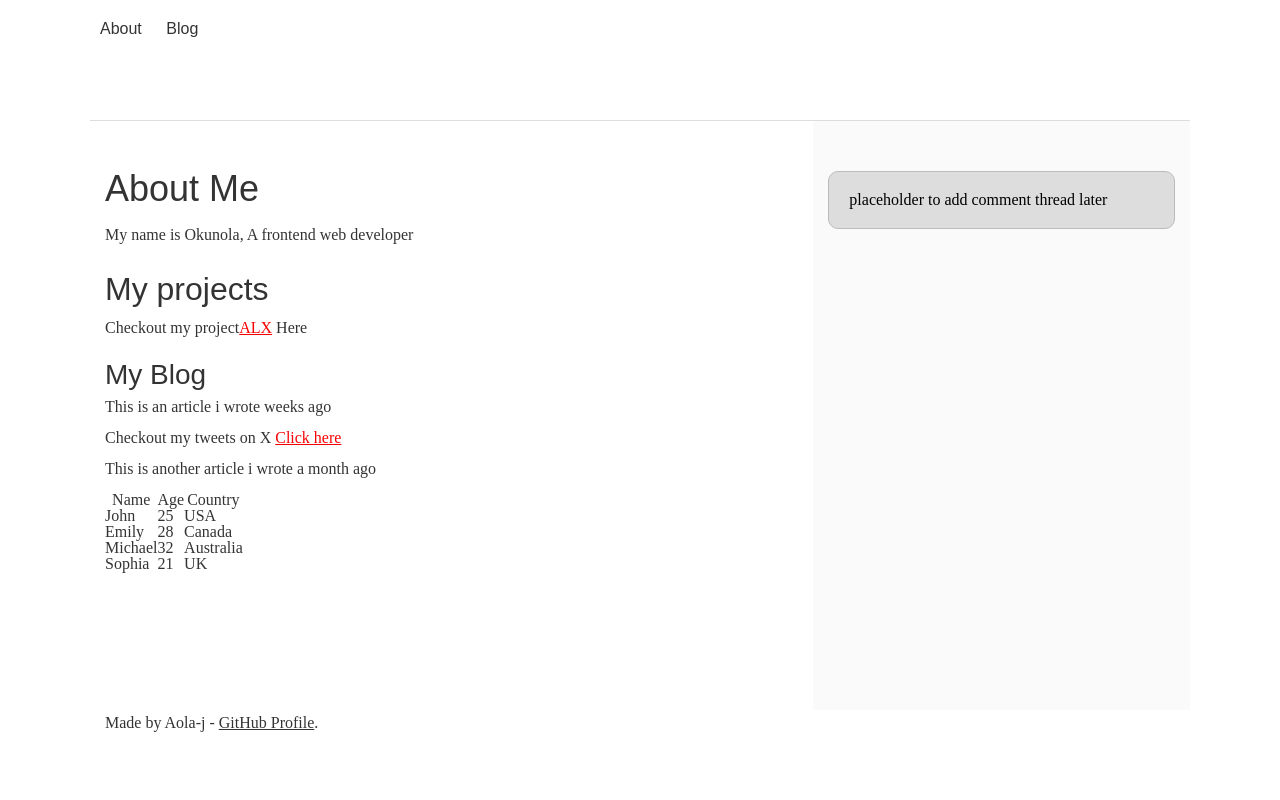
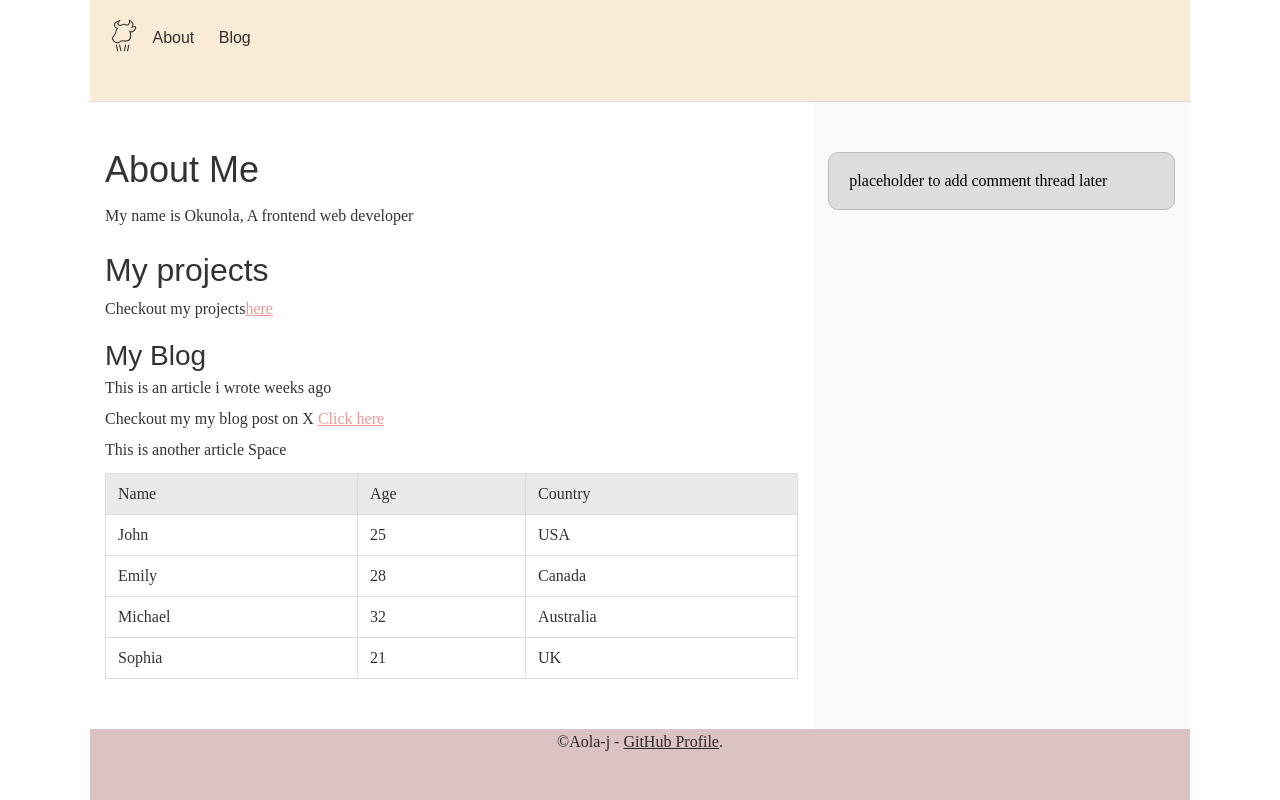
Before and after one commit to Aola-j/alx_html_css, a plain HTML site: page css_basic/index.html in a window 1280 px wide. Drawn offline with Linux system fonts and the light colour scheme.

Commit message:
Added logo and minor edit

```diff
--- a/css_basic/base.css
+++ b/css_basic/base.css
@@ -76,7 +76,7 @@ footer a {
 	color: rgba(0, 0, 0, 0.8);
 }
 a {
-	color: #F80002;
+	color: #f39898;
 }
 
 
--- a/css_basic/index.html
+++ b/css_basic/index.html
@@ -10,6 +10,7 @@
     <body class="works_on_smartphone">
         <header>
             <ul>
+                <li class="logo">&#83072;</li>
                 <li><a href="index.html">About</a></li>
                 <li><a href="tweets.html">Blog</a></li>
             </ul>
@@ -19,11 +20,11 @@
              <h1>About Me</h1>
              <p>My name is Okunola, A frontend web developer</p>
              <h2>My projects</h2>
-             <p>Checkout my project<a href="https://i.ibb.co/gTDZZT8/ALX-Logo-07.png">ALX</a> Here</p>
+             <p>Checkout my projects<a href="https://i.ibb.co/gTDZZT8/ALX-Logo-07.png">here</a></p>
              <h3>My Blog</h3>
              <p>This is an article i wrote weeks ago</p>
-             <p>Checkout my tweets on X <a href="tweets.html">Click here</a></p>
-             <p>This is another article i wrote a month ago</p>
+             <p>Checkout my my blog post on X <a href="tweets.html">Click here</a></p>
+             <p>This is another article Space</p>
              <table>
                 <thead>
                     <th>Name</th>
@@ -57,7 +58,7 @@
              </aside>
         </main>
        <footer>
-           <p>Made by Aola-j - <a href="https://github.com/Aola-j" target="_blank">GitHub Profile</a>.</p>
+           <p>&copy;Aola-j - <a href="https://github.com/Aola-j" target="_blank">GitHub Profile</a>.</p>
        </footer>
     </body>
 </html>
--- a/css_basic/styles.css
+++ b/css_basic/styles.css
@@ -17,3 +17,34 @@ aside {
     flex: 1;
     overflow-y: auto;
 }
+table {
+     width: 100%;
+     border: 1px solid #ccc;
+     border-collapse: collapse;
+}
+th, td {
+      border: 1px solid #ddd;
+      padding: 12px;
+      text-align: left;
+}
+th {
+    background-color: #eaeaea;
+}
+header {
+    width: 100;
+    padding: 20px;
+    border-collapse: collapse;
+    background-color: antiquewhite;
+}
+footer {
+	padding: 5px;
+    background-color: rgb(220, 195, 195);
+    text-align: center;
+}
+header ul li a:hover {
+    background-color: rgb(233, 195, 195);
+}
+main article p a:hover, footer p a:hover {
+  color: #cb4514;
+  text-decoration: underline;
+}
```
Also changed, not shown: css_basic/tweets.html (+9 -7 lines).
